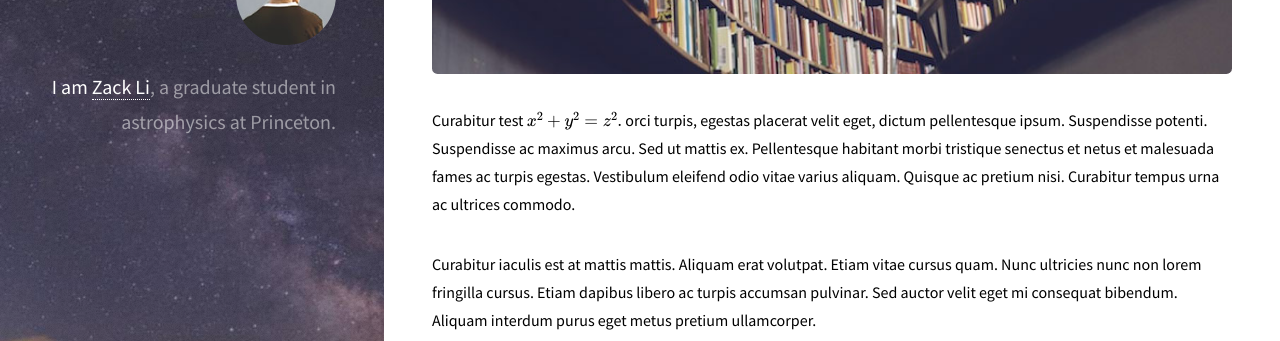
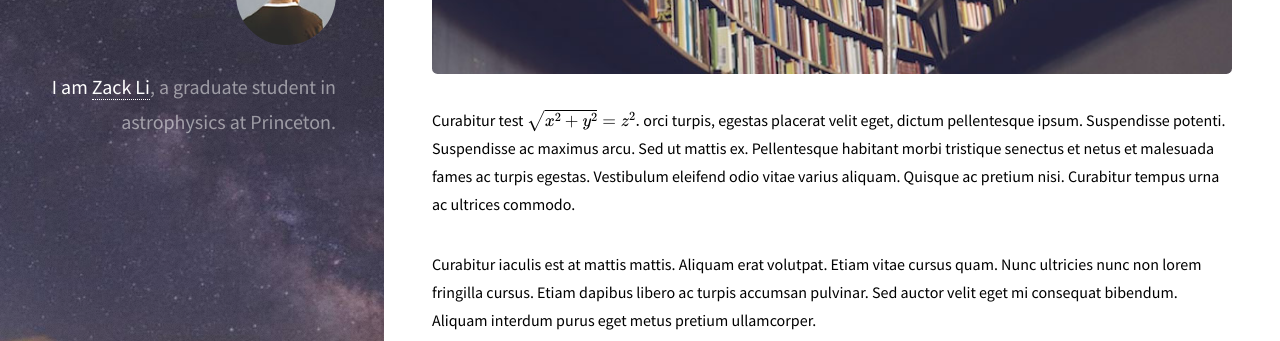
Before and after one commit to xzackli/xzackli.github.io, a Jekyll site: the page built from _posts/2015-02-17-curabitur.markdown, in a window 1280 px wide and 900 px high, scrolled down 460 px. Shown: the part 151-492 px from the top of the window. Built offline with Jekyll 4.4.1, drawn with Linux system fonts in a browser that asks for light colours; formulas are drawn with MathJax 3.

Commit message:
square root test

```diff
--- a/_posts/2015-02-17-curabitur.markdown
+++ b/_posts/2015-02-17-curabitur.markdown
@@ -1,7 +1,7 @@
 ---
 layout: post
 ---
-<img src="/images/fulls/03.jpg" class="fit image"> Curabitur test $$x^2 + y^2 = z^2.$$ orci turpis, egestas placerat velit eget, dictum pellentesque ipsum. Suspendisse potenti. Suspendisse ac maximus arcu. Sed ut mattis ex. Pellentesque habitant morbi tristique senectus et netus et malesuada fames ac turpis egestas. Vestibulum eleifend odio vitae varius aliquam. Quisque ac pretium nisi. Curabitur tempus urna ac ultrices commodo.
+<img src="/images/fulls/03.jpg" class="fit image"> Curabitur test $$\sqrt{x^2 + y^2} = z^2.$$ orci turpis, egestas placerat velit eget, dictum pellentesque ipsum. Suspendisse potenti. Suspendisse ac maximus arcu. Sed ut mattis ex. Pellentesque habitant morbi tristique senectus et netus et malesuada fames ac turpis egestas. Vestibulum eleifend odio vitae varius aliquam. Quisque ac pretium nisi. Curabitur tempus urna ac ultrices commodo.
 
 Curabitur iaculis est at mattis mattis. Aliquam erat volutpat. Etiam vitae cursus quam. Nunc ultricies nunc non lorem fringilla cursus. Etiam dapibus libero ac turpis accumsan pulvinar. Sed auctor velit eget mi consequat bibendum. Aliquam interdum purus eget metus pretium ullamcorper.
 
```
